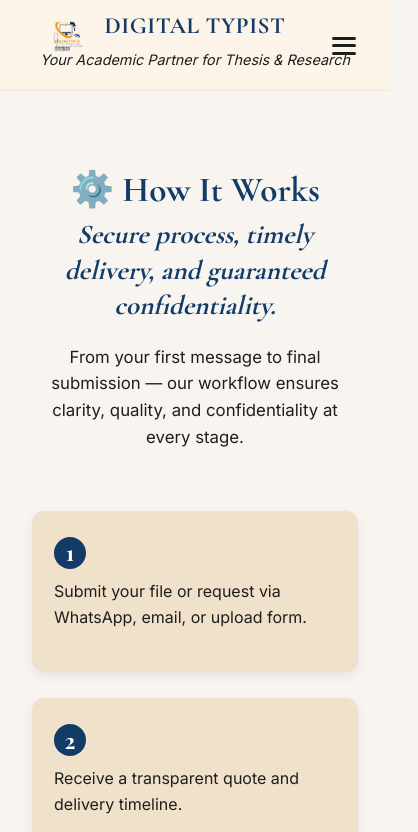
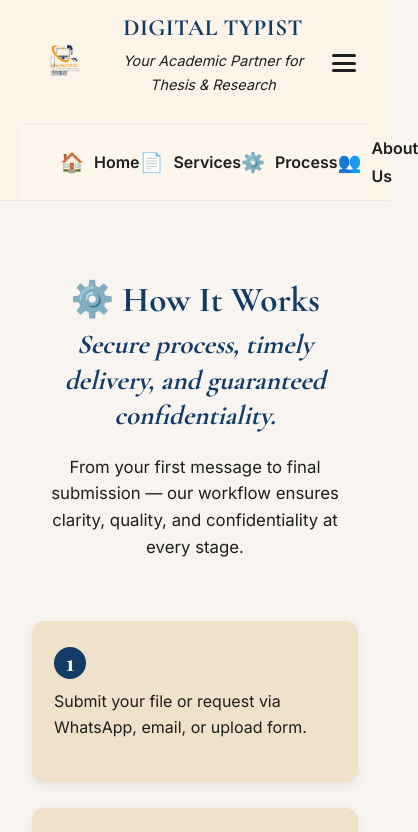
Before and after one commit to digital-typist/digital-typist-lts, a Next.js app: page /process in a window 390 px wide. Shown: the top 832 px of the page, 418 px wide, since content can reach past the window. Built offline with nearby package versions, Linux system fonts and the light colour scheme.

Commit message:
Update header.css

```diff
--- a/src/app/css/header.css
+++ b/src/app/css/header.css
@@ -116,50 +116,43 @@
 }
 
 /* ===== RESPONSIVE ===== */
+/* ===== FINAL MOBILE HEADER ALIGNMENT FIX ===== */
 @media (max-width: 768px) {
-
-    /* === MOBILE HEADER LAYOUT === */
     .topRow {
         display: flex;
         align-items: center;
         justify-content: space-between;
+        flex-wrap: nowrap;
         width: 100%;
-        padding: 6px 12px;
+        padding: 8px 14px;
         position: relative;
-        flex-wrap: nowrap;
     }
 
-    /* === LEFT: LOGO (stick to left edge) === */
     .logoBlock {
-        order: 1;
         flex: 0 0 auto;
         margin-right: auto;
+        position: static;
+        /* remove absolute positioning */
     }
 
     .siteLogo {
-        width: 58px;
+        width: 60px;
         height: auto;
     }
 
-    /* === CENTER: BRAND TITLE === */
     .brandBlock {
-        order: 2;
         flex: 1 1 auto;
         text-align: center;
-        margin: 0 auto;
+        margin: 0;
     }
 
     .brandName {
         font-size: 1.45rem;
-        font-weight: 700;
-        letter-spacing: 0.5px;
+        margin: 0;
         color: var(--brand);
-        margin: 0;
     }
 
-    /* === RIGHT: MENU BUTTON (stick to right edge) === */
     .menuToggle {
-        order: 3;
         flex: 0 0 auto;
         display: flex;
         flex-direction: column;
@@ -168,103 +161,18 @@
         height: 18px;
         background: transparent;
         border: none;
-        cursor: pointer;
-        position: absolute;
-        right: 14px;
-        top: 50%;
-        transform: translateY(-50%);
+        position: static;
+        /* no absolute position */
+        margin-left: auto;
     }
 
-    .menuToggle .bar {
+    .tagline {
         width: 100%;
-        height: 3px;
-        background: var(--text);
-        border-radius: 2px;
-        transition: all 0.3s ease;
-    }
-
-    .menuToggle.open .bar:nth-child(1) {
-        transform: rotate(45deg) translate(4px, 5px);
-    }
-
-    .menuToggle.open .bar:nth-child(2) {
-        opacity: 0;
-    }
-
-    .menuToggle.open .bar:nth-child(3) {
-        transform: rotate(-45deg) translate(4px, -5px);
-    }
-
-    /* === SECOND ROW: TAGLINE === */
-    .tagline {
-        display: block;
         text-align: center;
         font-size: 0.9rem;
         font-style: italic;
+        margin-top: 6px;
         color: var(--text);
-        margin-top: 10px;
-        /* increased spacing */
-        margin-bottom: 10px;
-        width: 100%;
-        line-height: 1.3;
-    }
-
-    /* === OVERLAY MENU === */
-    .navRow {
-        display: none;
-    }
-
-    .navRow.open {
-        display: flex;
-        flex-direction: column;
-        position: fixed;
-        top: 0;
-        left: 0;
-        width: 100%;
-        height: 100vh;
-        background: var(--headerBg);
-        justify-content: center;
-        align-items: center;
-        z-index: 2000;
-        animation: fadeIn 0.3s ease;
-    }
-
-    @keyframes fadeIn {
-        from {
-            opacity: 0;
-            transform: translateY(-10px);
-        }
-
-        to {
-            opacity: 1;
-            transform: translateY(0);
-        }
-    }
-
-    .navLinks {
-        display: flex;
-        flex-direction: column;
-        align-items: center;
-        gap: 22px;
-    }
-
-    .navLinks a {
-        color: var(--brand);
-        font-size: 1.2rem;
-        font-weight: 600;
-        text-decoration: none;
-        display: flex;
-        align-items: center;
-        gap: 8px;
-        transition: color 0.3s ease, transform 0.2s ease;
-    }
-
-    .navLinks a:hover {
-        color: var(--text);
-        transform: translateY(-2px);
-    }
-
-    .icon {
-        font-size: 1.4rem;
+        order: 3;
     }
 }
```
